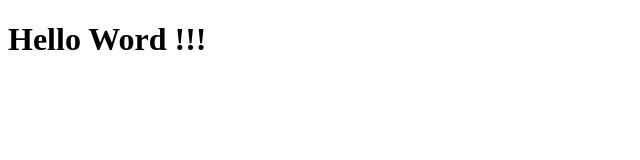
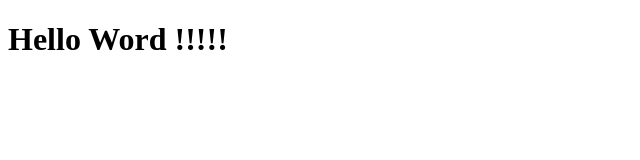
Before and after one commit to evnx45/latihan-git, a plain HTML site: page index.html in a window 1280 px wide. Shown: the full height of the page, 0-640 px from the left. Drawn offline with Linux system fonts and the light colour scheme.

Commit message:
hello word

```diff
--- a/index.html
+++ b/index.html
@@ -7,7 +7,7 @@
     <title>Document</title>
 </head>
 <body>
-    <h1> Hello Word !!! </h1>
+    <h1> Hello Word !!!!! </h1>
 
 </body>
 </html>
```
